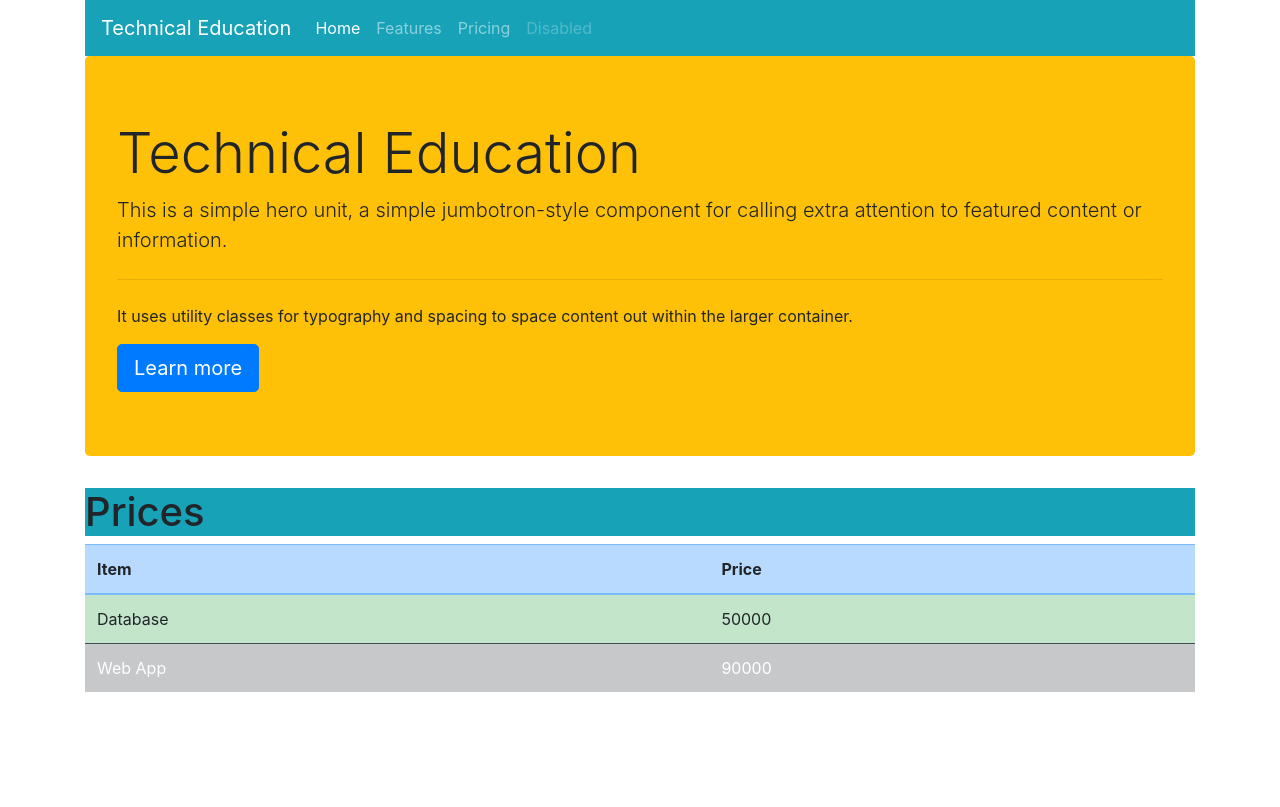
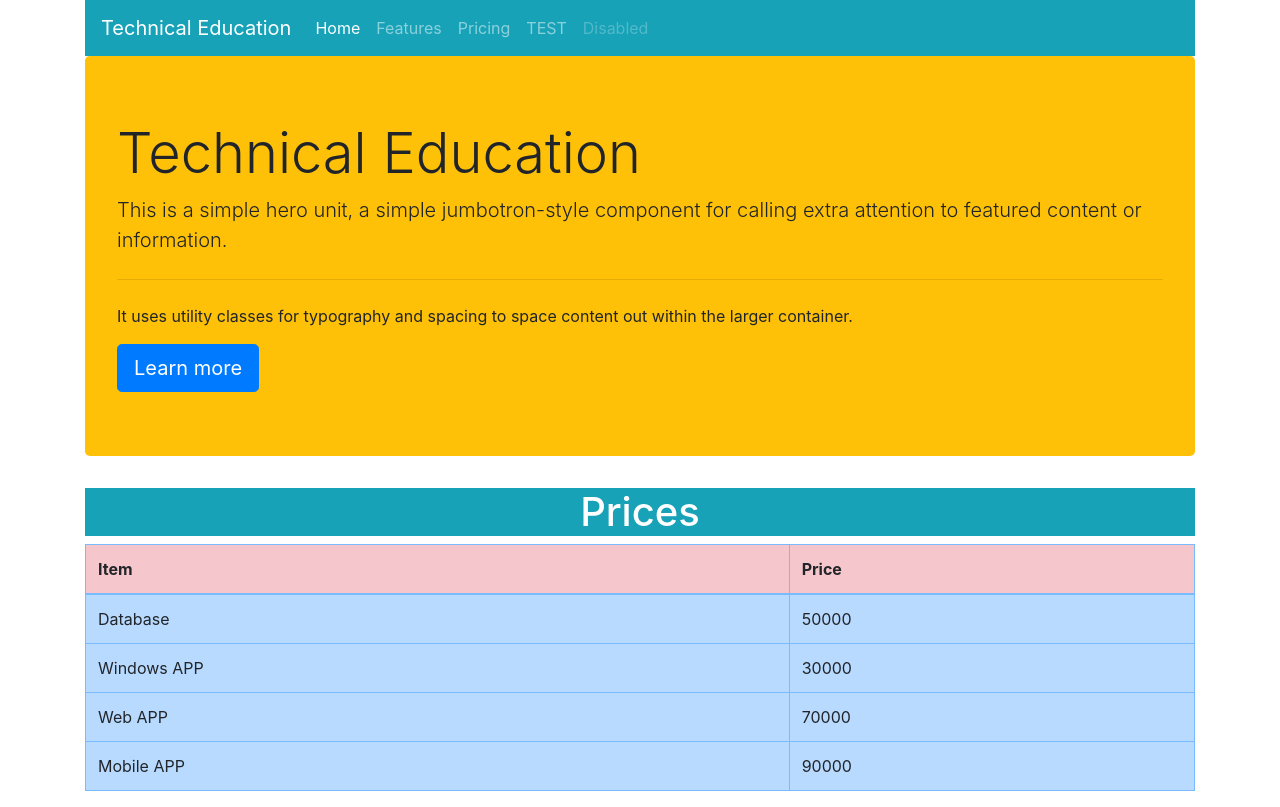
Before and after one commit to ahmedvb/React-App, a React (Create React App) app: page /pricing in a window 1280 px wide. Built offline with nearby package versions, Linux system fonts and the light colour scheme.

Commit message:
save202005041950

```diff
--- a/src/App.js
+++ b/src/App.js
@@ -5,6 +5,7 @@ import SiteTitle from "./components/SiteTitle/siteTitle";
 import Home from "./components/Home/Home";
 import Features from "./components/Features/Features";
 import Pricing from "./components/Pricing/Pricing";
+import Testing from "./components/Testing/Testing";
 import { BrowserRouter as Router, Route } from "react-router-dom";
 class App extends Component {
   constructor(props) {
@@ -26,6 +27,9 @@ class App extends Component {
           <Route path="/pricing">
             <Pricing />
           </Route>
+          <Route path="/testing">
+            <Testing />
+          </Route>
         </Router>
       </div>
     );
--- a/src/components/Pricing/Pricing.jsx
+++ b/src/components/Pricing/Pricing.jsx
@@ -3,21 +3,28 @@ import React, { Component } from "react";
 export default class Pricing extends Component {
     constructor(props) {
         super(props);
+        this.state = {
+            items: [{ name: "Database", price: 50000 }, { name: "Windows APP", price: 30000 }, { name: "Web APP", price: 70000 }, { name: "Mobile APP", price: 90000 }]
+        };
+    }
+    createRow(item) {
+        return (
+            <tr key={item.name}><td>{item.name}</td><td>{item.price}</td></tr>
+        );
     }
     render() {
         return (
             <div>
-                <h1 className="bg-info">Prices</h1>
-                <table className="table table-primary">
+                <h1 className="bg-info text-white text-center">Prices</h1>
+                <table className="table table-primary table-bordered">
                     <thead>
-                        <tr>
+                        <tr className="table-danger">
                             <th>Item</th>
                             <th>Price</th>
                         </tr>
                     </thead>
                     <tbody>
-                    <tr className="table-success"><td>Database</td><td>50000</td></tr>
-                    <tr className="table-dark"><td>Web App</td><td>90000</td></tr>
+                        {this.state.items.map(item =>  <tr key={item.name}><td>{item.name}</td><td>{item.price}</td></tr> )}
                     </tbody>
                 </table>
             </div>
--- /dev/null
+++ b/src/components/Testing/Testing.jsx
@@ -0,0 +1,11 @@
+import React,{ Component } from "react";
+import data from "../../lib/data"
+export default class Testing extends Component
+{
+    render(){
+        let d=data;
+        return(
+            d.map(item=><div className="bg-dark m-2 p-3 text-white">{item.substring(0,16)+" ..."}</div>)
+        );
+    }
+}
--- a/src/components/siteLinks/siteLinks.jsx
+++ b/src/components/siteLinks/siteLinks.jsx
@@ -1,5 +1,5 @@
 import React, { Component } from "react";
-import {Link} from "react-router-dom";
+import { Link } from "react-router-dom";
 export default class siteLinks extends Component {
     constructor(props) {
         super(props);
@@ -23,10 +23,13 @@ export default class siteLinks extends Component {
                             <Link className="nav-link" to="/features">Features</Link>
                         </li>
                         <li className="nav-item">
-                            <a className="nav-link" href="/pricing">Pricing</a>
+                            <Link className="nav-link" to="/pricing">Pricing</Link>
                         </li>
                         <li className="nav-item">
-                            <a className="nav-link disabled" href="/" tabIndex="-1" aria-disabled="true">Disabled</a>
+                            <Link className="nav-link" to="/testing">TEST</Link>
+                        </li>
+                        <li className="nav-item">
+                            <Link className="nav-link disabled" to="/" tabIndex="-1" aria-disabled="true">Disabled</Link>
                         </li>
                     </ul>
                 </div>
--- /dev/null
+++ b/src/lib/data.js
@@ -0,0 +1,2 @@
+const data=["programming with language like C#","developing web with react js","engineering software methodology like scrum"];
+export default data;
```
